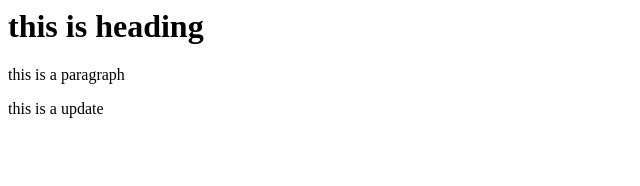
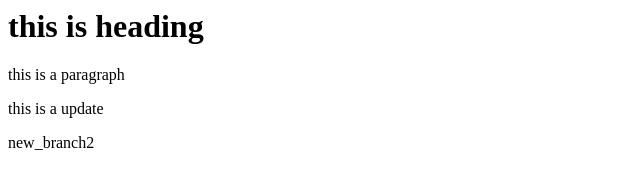
Before and after one commit to arnav347/git_learning, a plain HTML site: page index.html in a window 1280 px wide. Shown: the whole page, without its empty margins (0-640 px from the left). Drawn offline with Linux system fonts and the light colour scheme.

Commit message:
new_branch2

```diff
--- a/index.html
+++ b/index.html
@@ -2,4 +2,5 @@
     <h1>this is heading</h1>
     <p style="color:red,">this is a paragraph</p>
     <p> this is a update</p>
+    <p>new_branch2</p>
 </div>
```
